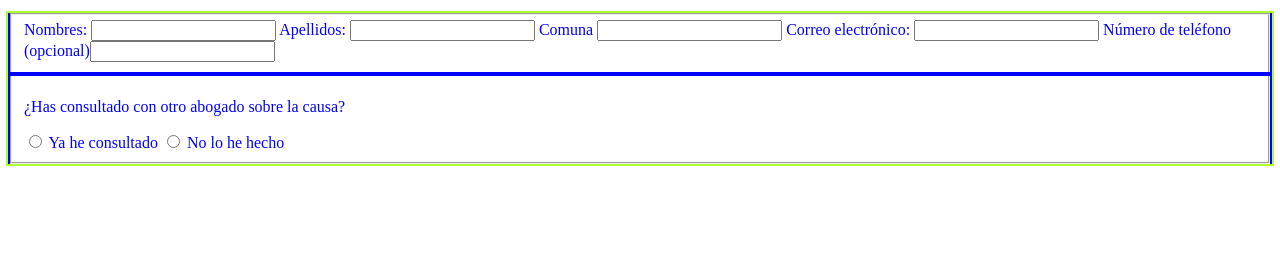
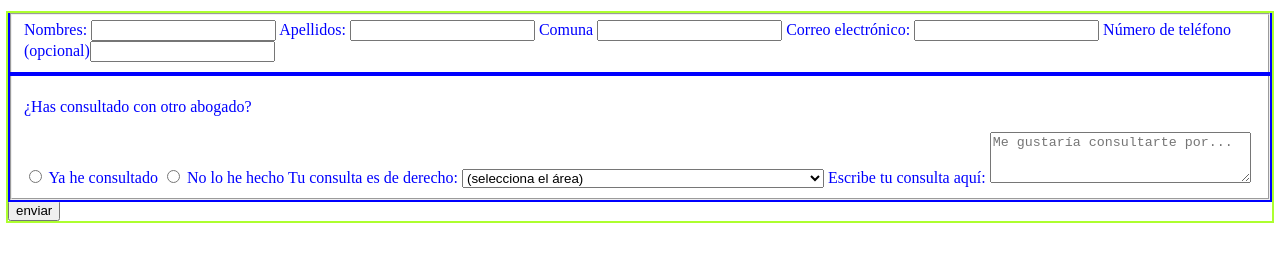
Before and after one commit to sebadev27/fcc_survey, a website built with Vite: page fcc-survey-project/index.html in a window 1280 px wide. Shown: the part 101-362 px from the top of the page. Built offline with nearby package versions, Linux system fonts and the light colour scheme.

Commit message:
structure in html done

```diff
--- a/fcc-survey-project/index.html
+++ b/fcc-survey-project/index.html
@@ -20,10 +20,24 @@
         <label>Número de teléfono (opcional)<input type="number" name="phone" pattern="[a-z0-5]{8,}"/></label>
       </fieldset>
       <fieldset>
-        <p>¿Has consultado con otro abogado sobre la causa?</p>
+        <p>¿Has consultado con otro abogado?</p>
         <label><input type="radio" name="consult-lawyer" class="inline" /> Ya he consultado</label>
         <label><input type="radio" name="consult-lawyer" class="inline" /> No lo he hecho</label>
+        <label>Tu consulta es de derecho:
+          <select name="referrer">
+          <option value="">(selecciona el área)</option>
+          <option value="1">Derecho de Familia (divorcios, pensión de alimentos, etc)</option>
+          <option value="2">Derecho Laboral</option>
+          <option value="3">Derecho Civil</option>
+          <option value="4">Derecho penal</option>
+          <option value="4">Otro</option>
+          </select>
+        </label>
+        <label>Escribe tu consulta aquí:
+          <textarea name="consult-text" rows="3" cols="30" placeholder="Me gustaría consultarte por..."></textarea>
+			  </label>
       </fieldset>
+      <input type="submit" value="enviar" />
     </form>
   </body>
 </html>
```
